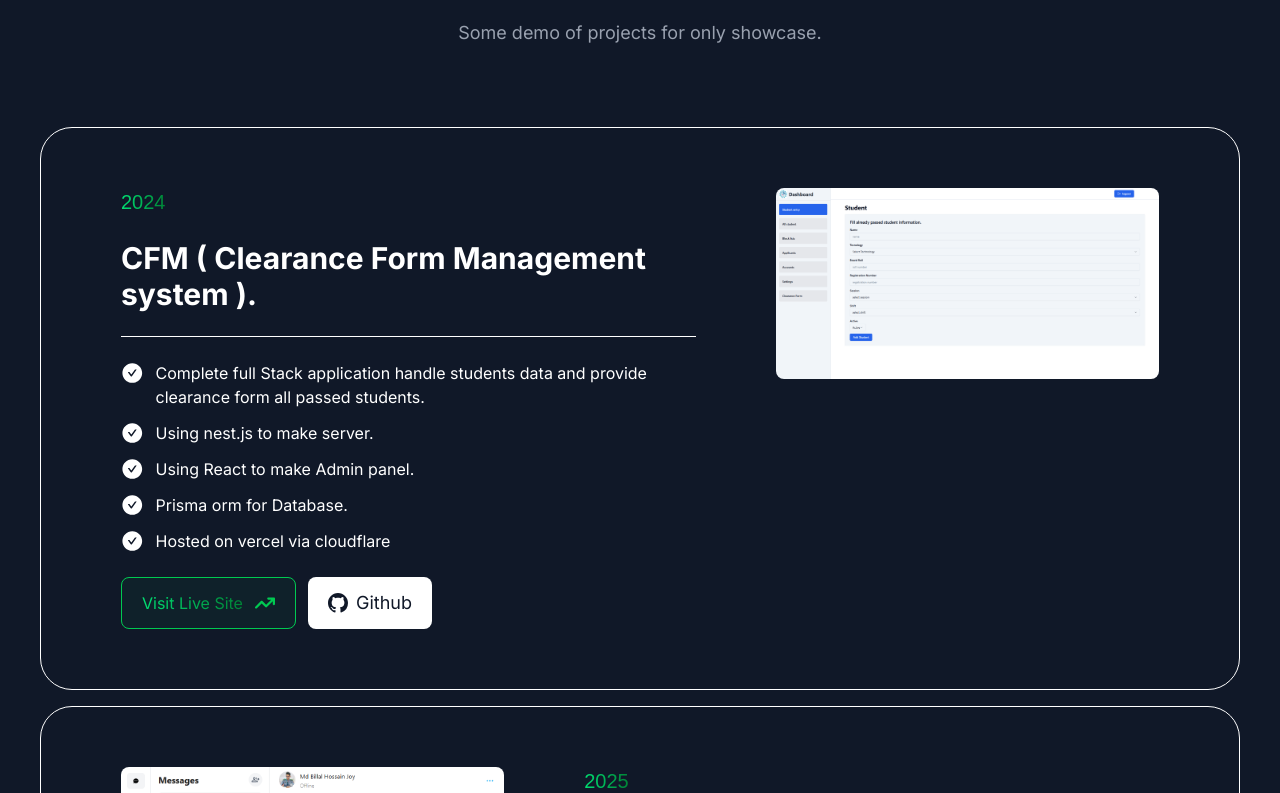
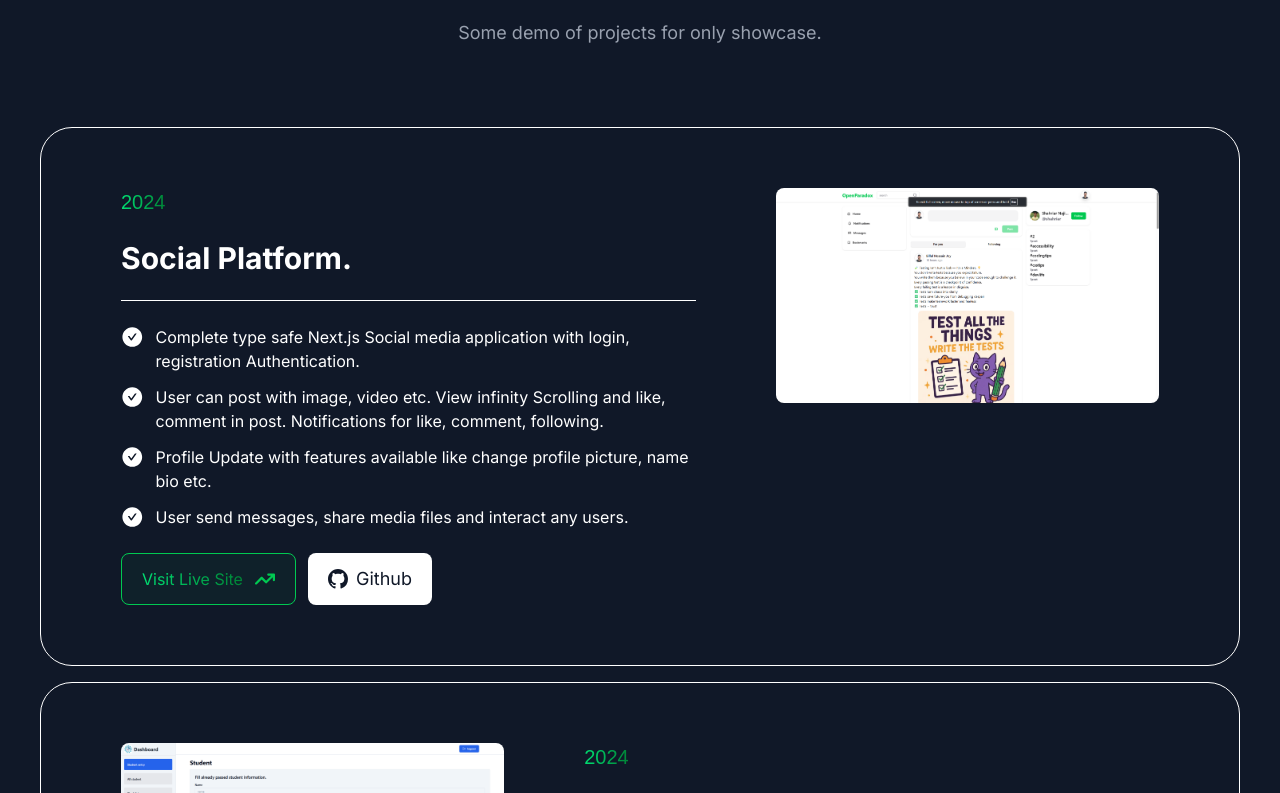
Before and after one commit to billalhossainjoy/portfolio, a Next.js app: page / in a window 1280 px wide. Shown: the part 1687-2480 px from the top of the page. Built offline with nearby package versions, Linux system fonts and the light colour scheme; a web font is replaced by a local one.

Commit message:
update profile

```diff
--- a/src/components/icons.ts
+++ b/src/components/icons.ts
@@ -5,7 +5,7 @@ import { TbBrandNextjs } from "react-icons/tb";
 import {
     SiNestjs, SiPrisma, SiMongodb, SiExpress, SiApollographql,
     SiExpo, SiReactquery, SiPusher, SiSocketdotio, SiCloudinary,
-    SiArduino, SiShadcnui, SiNginx, SiJest, SiRedis, SiGithubactions, SiRedux
+    SiArduino, SiShadcnui, SiNginx, SiJest, SiRedis, SiGithubactions, SiRedux, SiAppwrite
 } from "react-icons/si";
 import { GrGraphQl } from "react-icons/gr";
 import { DiPostgresql } from "react-icons/di";
@@ -44,6 +44,7 @@ export const backendLibraries: SkillIconOptions[] = [
     { label: "GraphQL", icon: GrGraphQl, background: "#E10098", url: "https://graphql.org/" },
     { label: "Jest", icon: SiJest, background: "#C21325", color: "white", url: "https://jestjs.io/" },
     { label: "Prisma", icon: SiPrisma, background: "white", url: "https://www.prisma.io/" },
+    { label: "Appwrite", icon: SiAppwrite, background: "#F02E65", color: "white", url: "https://appwrite.io/" },
 ];
 
 export const databases: SkillIconOptions[] = [
--- a/src/components/index.ts
+++ b/src/components/index.ts
@@ -1,9 +1,23 @@
 import messengerImage from "@/assets/projects/messenger.png"
 import gaiImage from "@/assets/projects/gai.png"
+import socialApp from "@/assets/projects/SocialApp.png"
 import gql from "@/assets/projects/gql.png"
 import chatty from "@/assets/projects/chatty.png"
 
 export const projects = [
+    {
+        dateTitle: "2024",
+        title: "Social Platform.",
+        desriptions: [
+            "Complete type safe Next.js Social media application with login, registration Authentication.",
+            "User can post with image, video etc. View infinity Scrolling and like, comment in post. Notifications for like, comment, following.",
+            "Profile Update with features available like change profile picture, name bio etc.",
+            "User send messages, share media files and interact any users.",
+        ],
+        link: "https://nextjs-social-app-paradox.vercel.app",
+        img: socialApp,
+        github: "https://github.com/billalhossainjoy/nextjs_social_app"
+    },
     {
         dateTitle: "2024",
         title: "CFM ( Clearance Form Management system ).",
```
Also changed, not shown: src/assets/projects/SocialApp.png (added).
